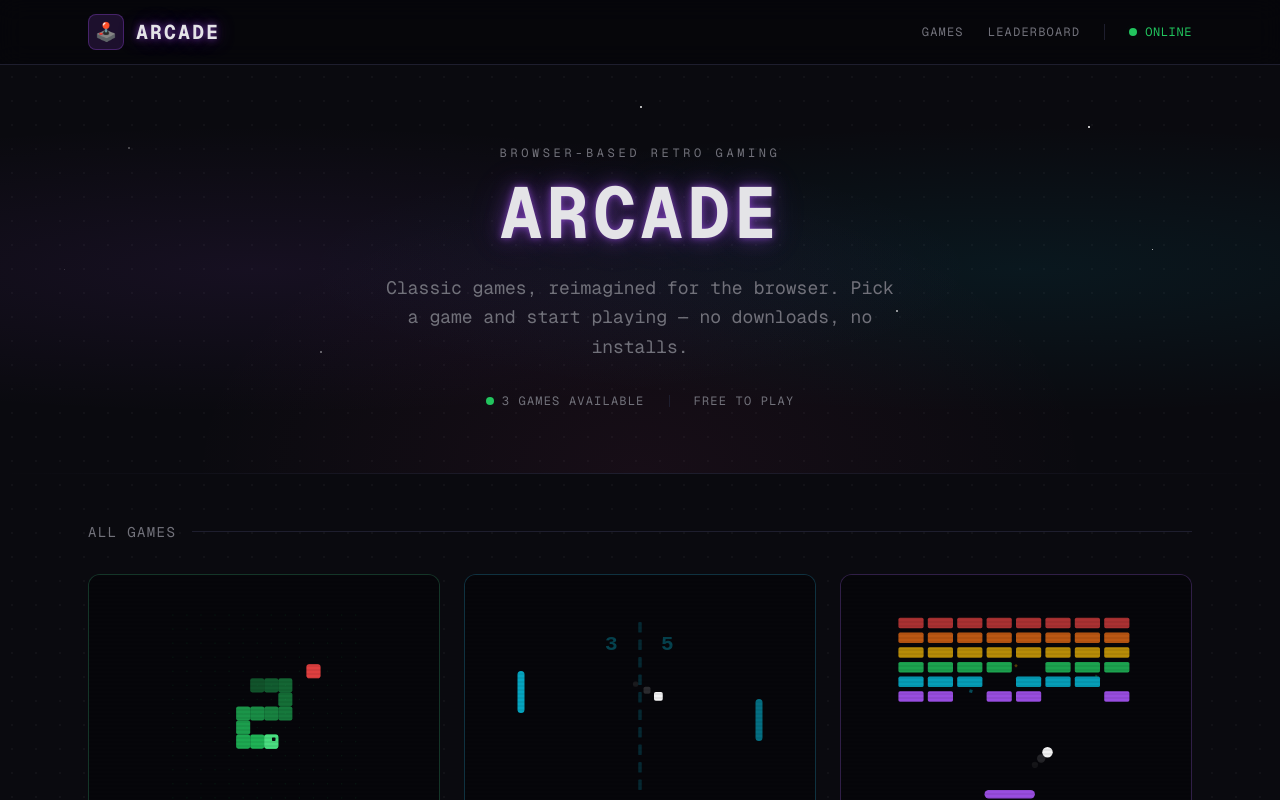
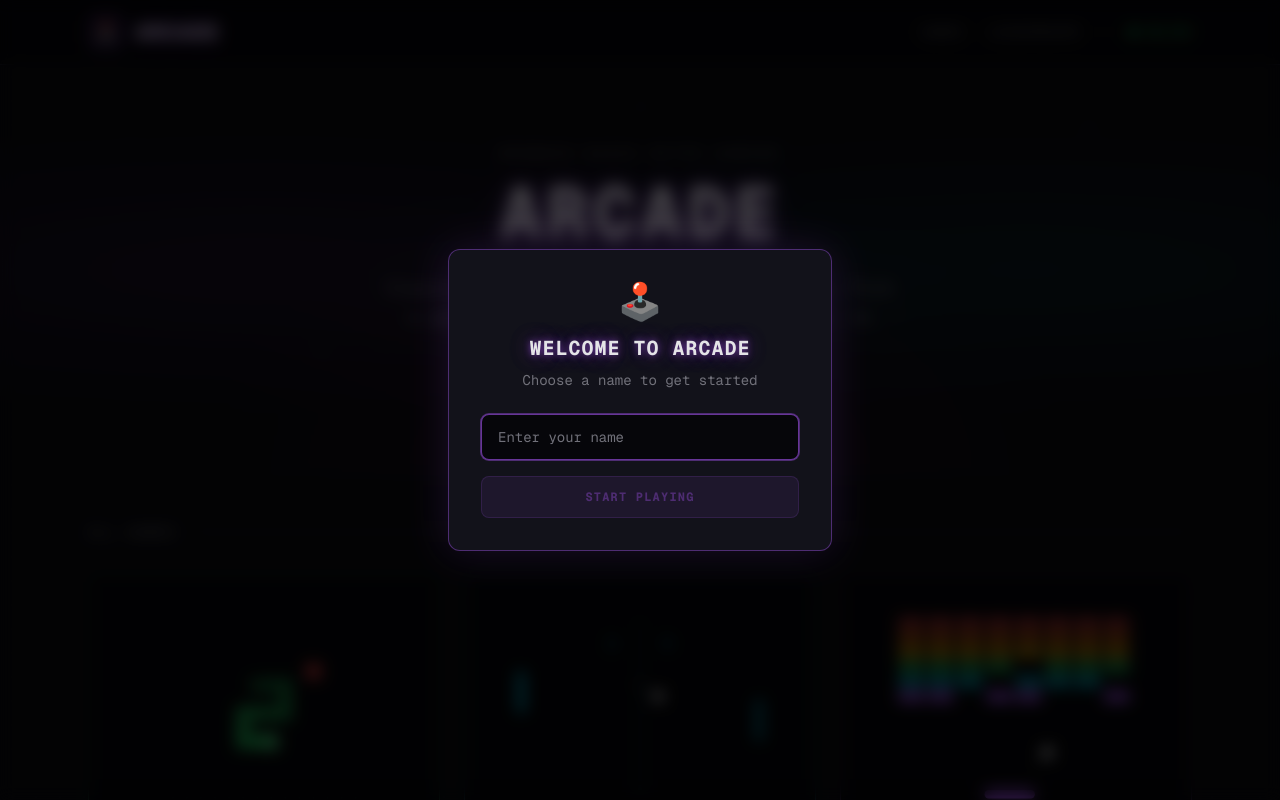
Before and after one commit to cb7chaitanya/arcade, a Next.js app: page / in a window 1280 px wide. Shown: the top 800 px of the page. Built offline with nearby package versions, Linux system fonts and the light colour scheme.

Commit message:
Add UserProvider with localStorage username and welcome modal
React context stores username in localStorage. First-time visitors
see a modal prompt. State uses undefined/null/string to derive
modal visibility without cascading effects.

```diff
--- /dev/null
+++ b/app/components/UserProvider.tsx
@@ -0,0 +1,90 @@
+"use client";
+
+import { createContext, useContext, useEffect, useState } from "react";
+
+interface UserContextValue {
+  username: string | null;
+  setUsername: (name: string) => void;
+}
+
+const UserContext = createContext<UserContextValue>({
+  username: null,
+  setUsername: () => {},
+});
+
+export function useUser() {
+  return useContext(UserContext);
+}
+
+const STORAGE_KEY = "arcade-username";
+
+export default function UserProvider({ children }: { children: React.ReactNode }) {
+  // undefined = not yet loaded from localStorage
+  // null      = loaded, no saved username
+  // string    = loaded, has username
+  const [username, setUsernameState] = useState<string | null | undefined>(undefined);
+  const [input, setInput] = useState("");
+
+  useEffect(() => {
+    const saved = localStorage.getItem(STORAGE_KEY);
+    setUsernameState(saved);
+  }, []);
+
+  function setUsername(name: string) {
+    const trimmed = name.trim().slice(0, 16);
+    if (!trimmed) return;
+    localStorage.setItem(STORAGE_KEY, trimmed);
+    setUsernameState(trimmed);
+  }
+
+  function handleSubmit(e: React.FormEvent) {
+    e.preventDefault();
+    if (!input.trim()) return;
+    setUsername(input);
+  }
+
+  // Derive modal visibility — show only after load, if no username
+  const showPrompt = username === null;
+
+  return (
+    <UserContext.Provider value={{ username: username ?? null, setUsername }}>
+      {children}
+
+      {/* Username prompt modal */}
+      {showPrompt && (
+        <div className="fixed inset-0 z-[100] flex items-center justify-center bg-black/70 backdrop-blur-sm px-4">
+          <div className="bg-arcade-card border border-arcade-purple/40 rounded-xl p-8 max-w-sm w-full shadow-[0_0_40px_rgba(168,85,247,0.15)]">
+            <div className="text-center mb-6">
+              <div className="text-4xl mb-3">🕹️</div>
+              <h2 className="text-xl font-bold uppercase tracking-wider neon-glow mb-2">
+                Welcome to Arcade
+              </h2>
+              <p className="text-arcade-muted text-sm">
+                Choose a name to get started
+              </p>
+            </div>
+
+            <form onSubmit={handleSubmit}>
+              <input
+                type="text"
+                value={input}
+                onChange={(e) => setInput(e.target.value)}
+                placeholder="Enter your name"
+                maxLength={16}
+                autoFocus
+                className="w-full px-4 py-3 bg-arcade-darker border border-arcade-purple/30 focus:border-arcade-purple/60 rounded-lg text-sm text-white placeholder:text-arcade-muted outline-none focus:ring-1 focus:ring-arcade-purple/40 transition-colors mb-4"
+              />
+              <button
+                type="submit"
+                disabled={!input.trim()}
+                className="w-full py-3 bg-arcade-purple/20 border border-arcade-purple/40 rounded-lg text-arcade-purple text-xs uppercase tracking-widest font-bold hover:bg-arcade-purple/30 transition-colors disabled:opacity-40 disabled:cursor-not-allowed"
+              >
+                Start Playing
+              </button>
+            </form>
+          </div>
+        </div>
+      )}
+    </UserContext.Provider>
+  );
+}
--- a/app/layout.tsx
+++ b/app/layout.tsx
@@ -1,6 +1,7 @@
 import type { Metadata } from "next";
 import { Geist_Mono } from "next/font/google";
 import Navbar from "./components/Navbar";
+import UserProvider from "./components/UserProvider";
 import "./globals.css";
 
 const geistMono = Geist_Mono({
@@ -21,8 +22,10 @@ export default function RootLayout({
   return (
     <html lang="en" className={`${geistMono.variable} h-full antialiased`}>
       <body className="min-h-full flex flex-col">
-        <Navbar />
-        <main className="flex-1">{children}</main>
+        <UserProvider>
+          <Navbar />
+          <main className="flex-1">{children}</main>
+        </UserProvider>
       </body>
     </html>
   );
```
